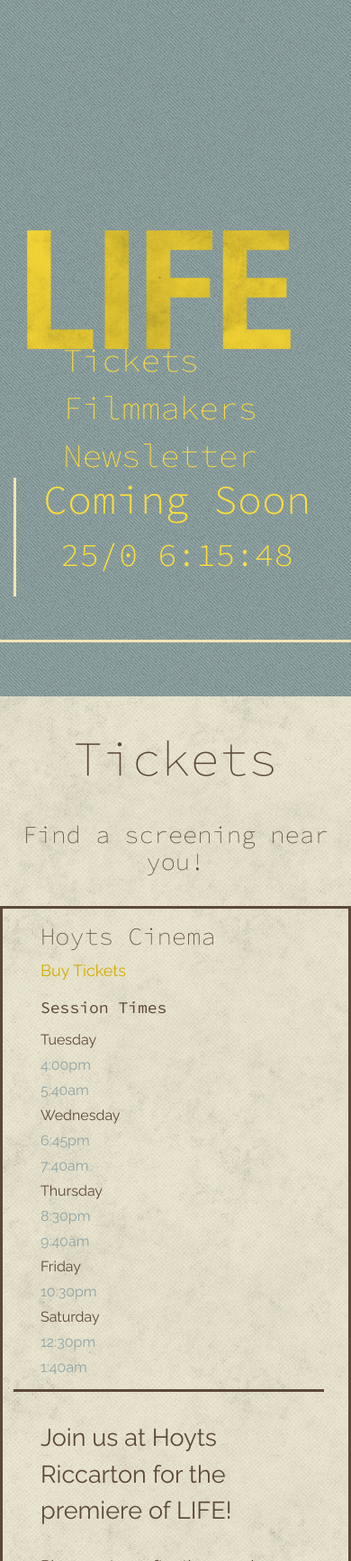
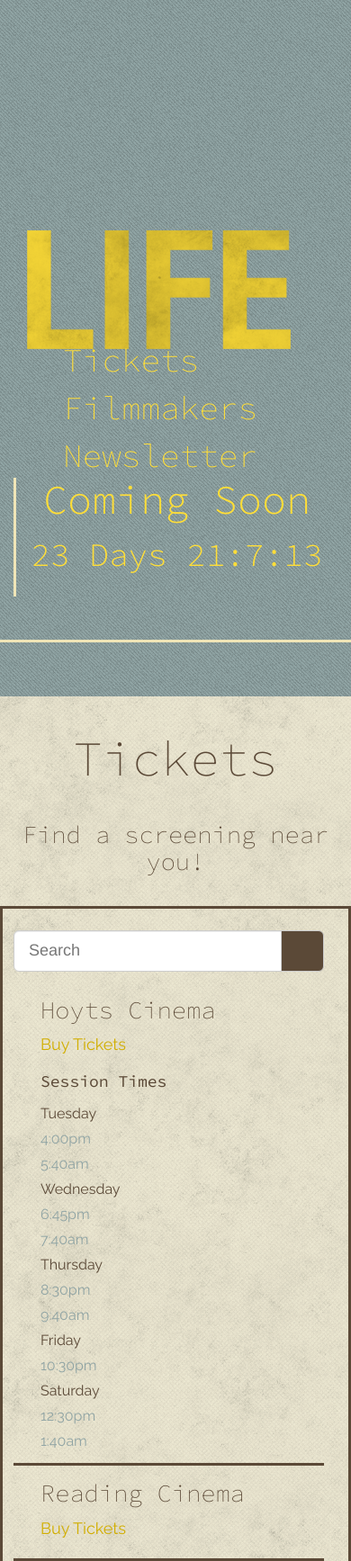
Before and after one commit to andrewnick/ywbc_movie_site, a PHP site: page /index.php?pages=tickets in a window 390 px wide. Shown: the top 1735 px of the page at 90% size. Run offline with PHP 8.4, Linux system fonts and the light colour scheme; data that the repository does not hold is empty; some libraries are stand-ins or nearby versions; some web fonts are replaced.

Commit message:
Prototype with basic google maps search + javascript countdown timer

```diff
--- a/site/assets/js/main.js
+++ b/site/assets/js/main.js
@@ -1,7 +1,34 @@
 $(document).ready ( function(){
 
-	// $('tickets__result__premiere').on('click', function(){
-	// 	$('.tickets__result__premiere').addClass('tickets__result__premiere__disable');
-	// });
+	initializeMaps();
+
+	var releaseDate = new Date("25 August 2014").getTime();
+
+	var days,
+		hours,
+		minutes,
+		seconds;
+
+	var countdown = $('#releaseDate');
+
+	setInterval(function () {
+
+		var currentDate  = new Date().getTime();
+		var secondsLeft = (releaseDate - currentDate) / 1000 ;
+
+		days = parseInt(secondsLeft / 86400);
+		secondsLeft = secondsLeft % 86400;
+
+		hours = parseInt(secondsLeft / 3600);
+		secondsLeft = secondsLeft % 3600;
+
+		minutes = parseInt(secondsLeft / 60);
+		seconds = parseInt(secondsLeft % 60);
+
+		console.log(days, hours,  minutes, seconds);
+
+		countdown.html(days + " Days " + hours + ":" + minutes + ":" + seconds);
+
+	}, 1000);
 
 });
--- a/site/assets/js/map.js
+++ b/site/assets/js/map.js
@@ -11,11 +11,11 @@ var searchButton;
 var searchInput;
 
 
-$(document).ready(initialize);
+//$(document).ready(initialize);
 
 //google.maps.event.addDomListener(window, 'load', initialize);
 
-function initialize() {
+function initializeMaps() {
 
 	initLocation = new google.maps.LatLng(-43.5131315,172.5990772);
 
--- a/site/assets/scss/_tickets.scss
+++ b/site/assets/scss/_tickets.scss
@@ -15,6 +15,10 @@
 .tickets__result__border {
 	padding-bottom: $gridheight * 3;
 	@include addBorder($brown, $bottom: true);
+
+	&:last-child{
+		padding-top: $gridheight * 3;
+	}
 }
 
 .tickets__result__background {
@@ -23,7 +27,7 @@
 
 	&.enable_search {
 		&:hover {
-			background: rgba($beige, 0.4);
+			background: rgba($beige, 0.6);
 		}
 	}
 }
--- a/site/includes/content-tickets.php
+++ b/site/includes/content-tickets.php
@@ -57,7 +57,7 @@
 				<div class="col-md-4 tickets__search__container">
 					<section>
 						<!-- Search tool bar -->
-<!-- 							<div class="row">
+							<div class="row">
 								<div class="tickets__search col-md-12">
 								    <div class="input-group input-group-lg">
 								      <input type="text" name="search" id="searchInput" placeholder="Search" class="form-control tickets__form__input">
@@ -66,12 +66,12 @@
 								      </span>
 								    </div>
 								</div>
-							</div> -->
+							</div>
 
 						<!-- Search result -->
 						<div class="row">
 							<article class="col-md-12 tickets__result__border" >
-								<div class="tickets__result__background">
+								<div class="tickets__result__background enable_search">
 									<h4 class="tickets__result__title"> Hoyts Cinema </h4>
 									<p class="body_text tickets__result__link"><a class="link_text" href="http://www.hoyts.co.nz/cinemas/locations/hoyts_riccarton.aspx" >Buy Tickets</a></p>
 								</div>
@@ -98,17 +98,22 @@
 							</article>
 						</div>
 
+						<div class="row">
+							<article class="col-md-12 tickets__result__border" >
+								<div class="tickets__result__background enable_search">
+									<h4 class="tickets__result__title"> Reading Cinema </h4>
+									<p class="body_text tickets__result__link"><a class="link_text" href="http://www.hoyts.co.nz/cinemas/locations/hoyts_riccarton.aspx" >Buy Tickets</a></p>
+								</div>
+							</article>
+						</div>
 
-
-						<div class="row tickets__result__premiere">
+<!-- 						<div class="row tickets__result__premiere">
 							<article class="col-md-12" >
 								<div class="tickets__result__background">
 									<p class="body_text tickets__result__premiere__notice"> Join us at Hoyts Riccarton for the premiere of LIFE!</p>
-									<!-- <p class="body_text tickets__result__premiere__notice tickets__result__link"><a class="link_text" href="http://www.hoyts.co.nz/cinemas/locations/hoyts_riccarton.aspx" >Buy Tickets</a></p> -->
-									<p class="body_text">Please return after the premiere to find a screening near you</p>
 								</div>
 							</article>
-						</div>
+						</div> -->
 
 					</section>
 				</div>
@@ -138,10 +143,10 @@
 					</div> -->
 
 					<div class="col-md-8 tickets__map__container">
-						<div class="embed-responsive embed-responsive-4by3" > <!--id="map_canvas" -->
-							 <iframe   class="embed-responsive-item"
+						<div class="embed-responsive embed-responsive-4by3" id="map_canvas" >
+<!-- 							 <iframe   class="embed-responsive-item"
 						  		src="https://www.google.com/maps/embed/v1/search?key=AIzaSyBS0N0dpiNp-SYnIaH-8ojcyAws1SxYsTg&q=Hoyts+riccarton?>&zoom=13">
-  							</iframe>
+  							</iframe> -->
 						</div>
 					</div>
 				</div>
--- a/site/includes/head.php
+++ b/site/includes/head.php
@@ -66,12 +66,11 @@
 
 
 <script type="text/javascript" src="assets/js/jquery.js"></script>
+<script type="text/javascript" src="https://maps.googleapis.com/maps/api/js?libraries=places"></script>
+<script type="text/javascript" src="assets/js/map.js"></script>
 <script type="text/javascript" src="assets/js/main.js"></script>
 
 <!-- Load google maps scripts -->
-<script type="text/javascript" src="https://maps.googleapis.com/maps/api/js?libraries=places"></script>
-<script type="text/javascript" src="assets/js/map.js"></script>
-
 <script type="text/javascript" src="assets/js/vendor/modernizr-2.8.0.min.js"></script>
 
 <!-- HTML5 shim and Respond.js IE8 support of HTML5 elements and media queries -->
--- a/site/includes/header.php
+++ b/site/includes/header.php
@@ -37,7 +37,7 @@
 
 			<div class="countdown countdown__container col-md-5">
 				<h2 class='countdown countdown__title'> Coming Soon </h2>
-				<h3 class="countdown countdown__counter"><?php echo $timeUntilRelease; ?></h3>
+				<h3 class="countdown countdown__counter" id="releaseDate"></h3>	 <!--		<?php echo $timeUntilRelease; ?>  -->
 			</div>
 
 		</div>
```
Also changed, not shown: site/assets/css/main.css.
